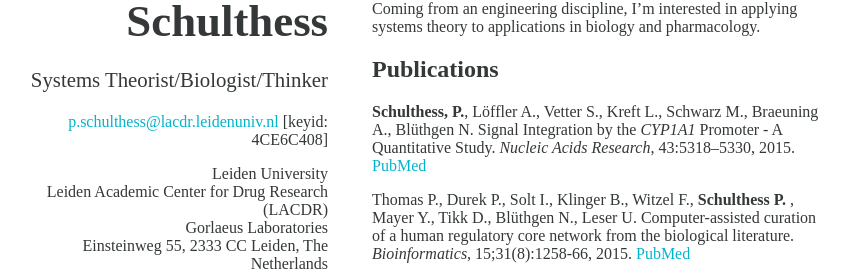
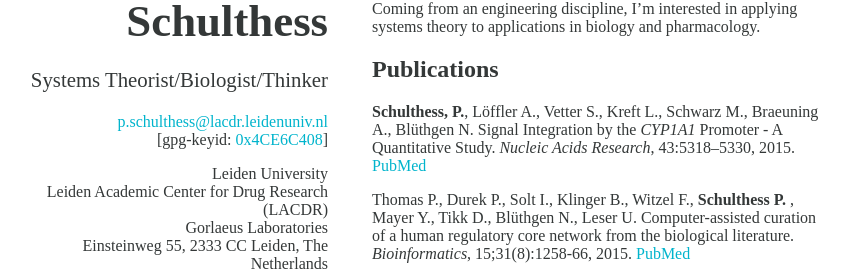
Before and after one commit to pascalschulthess/pascalschulthess.github.io, a Jekyll site: the page built from index.html, in a window 1280 px wide. Shown: the part 321-600 px from the top of the page, without its empty margins (312-1163 px from the left). Built offline with Jekyll 4.4.1, drawn with Linux system fonts in a browser that asks for light colours; nearby versions of some CDN libraries; some web fonts are replaced.

Commit message:
minor changes

```diff
--- a/index.html
+++ b/index.html
@@ -21,7 +21,7 @@ layout: base
 			</div>
 			{% endif %}
 			<div class="address-container">
-				<p><a href="mailto:p.schulthess@lacdr.leidenuniv.nl">p.schulthess@lacdr.leidenuniv.nl</a> [keyid: 4CE6C408]</p>
+				<p><a href="mailto:p.schulthess@lacdr.leidenuniv.nl">p.schulthess@lacdr.leidenuniv.nl</a><br/>[gpg-keyid: <a href="http://http-keys.gnupg.net/pks/lookup?search=0x4CE6C408&op=vindex">0x4CE6C408</a>]</p>
 				<p>Leiden University<br>Leiden Academic Center for Drug Research (LACDR)<br>Gorlaeus Laboratories<br>Einsteinweg 55, 2333 CC Leiden, The Netherlands</p>
 			</div>
 			<div class="icon-container">
```
